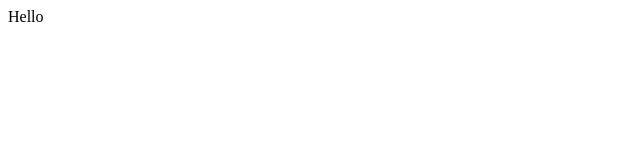
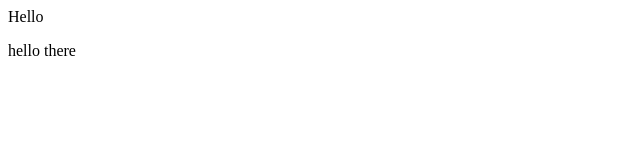
Before and after one commit to SoloLotus/demo-repo, a plain HTML site: page index.html in a window 1280 px wide. Shown: the full height of the page, 0-640 px from the left. Drawn offline with Linux system fonts and the light colour scheme.

Commit message:
added there

```diff
--- a/index.html
+++ b/index.html
@@ -1 +1,2 @@
 <div>Hello</div>
+<p>hello there</p>
```
